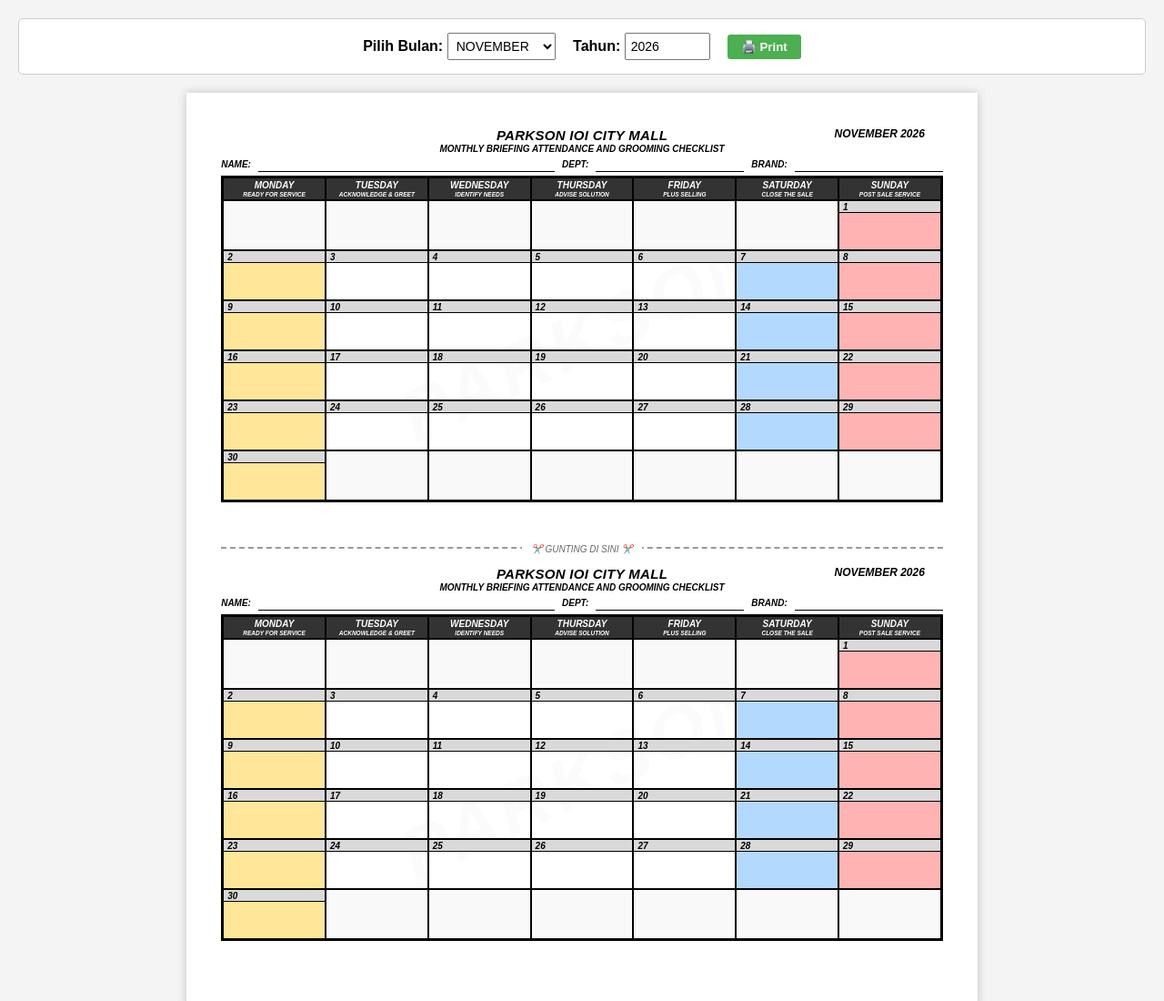
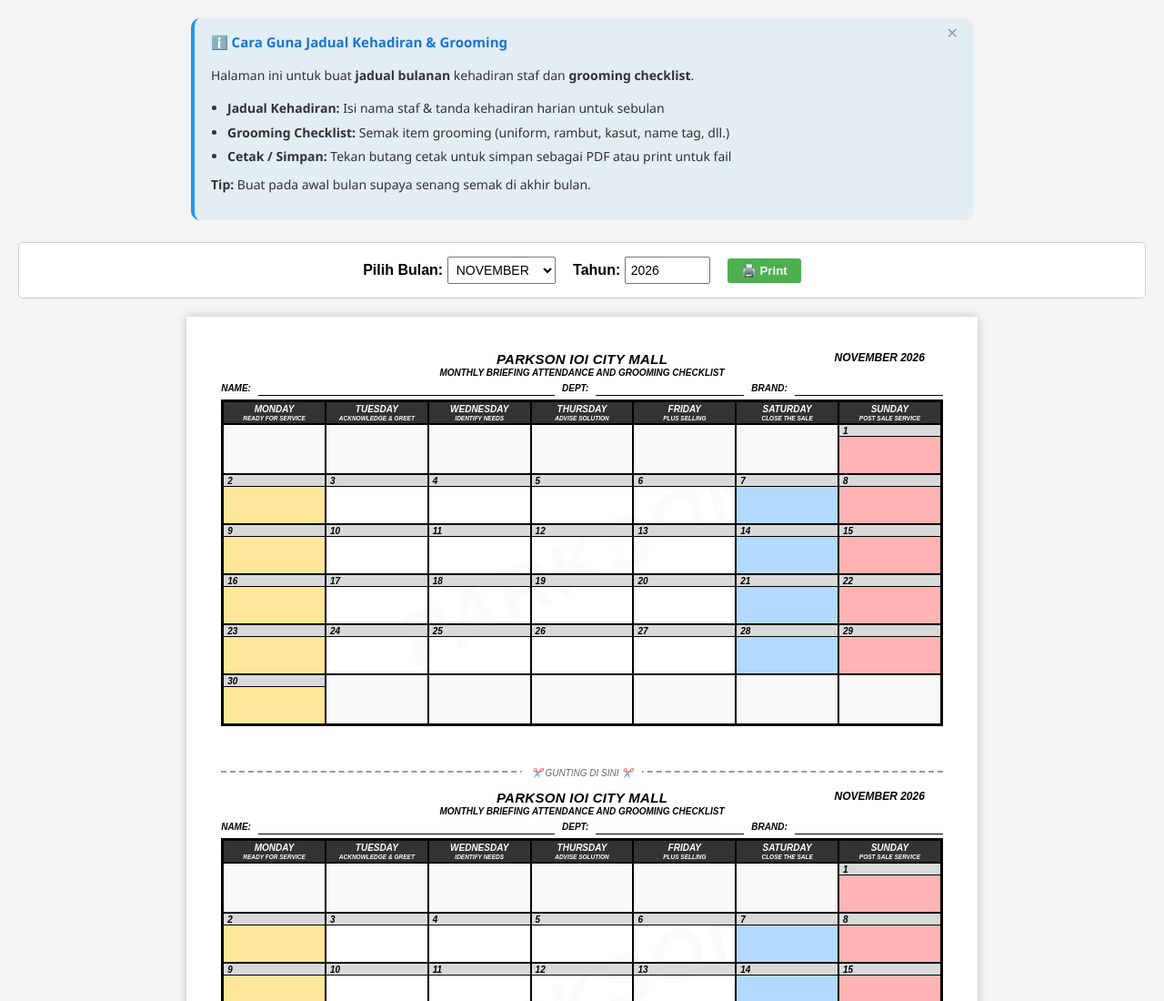
Before and after one commit to parkson127/parkson127.github.io, a plain HTML site: page kehadiran.html in a window 1280 px wide. Shown: the top 1100 px of the page at 91% size. Drawn offline with Linux system fonts and the light colour scheme.

Commit message:
Add stylesheet and script links to kehadiran.html

```diff
--- a/kehadiran.html
+++ b/kehadiran.html
@@ -3,6 +3,8 @@
 <head>
     <meta charset="UTF-8">
     <title>Attendance Checklist</title>
+   <link rel="stylesheet" href="/info-box.css">
+<script src="/notes.js" defer></script>
     <style>
         /* --- SETTING UNTUK PAPARAN SKRIN (BROWSER) --- */
         body { font-family: Arial, sans-serif; margin: 20px; background-color: #f4f4f4; }
```
